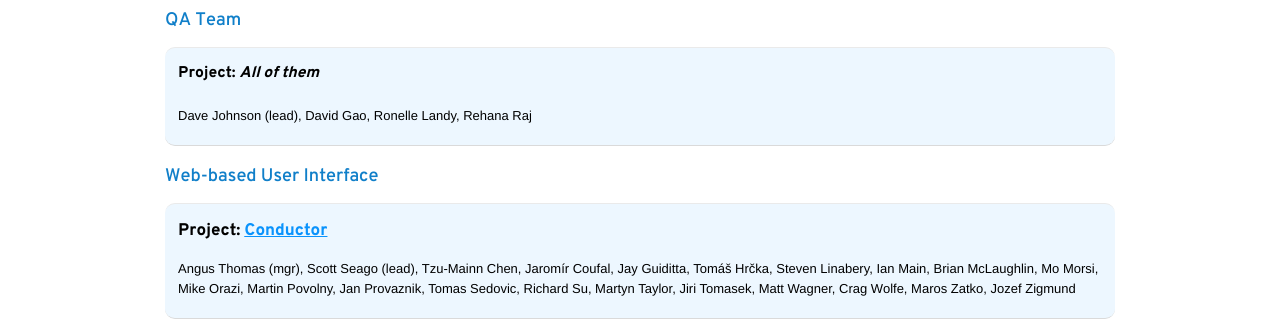
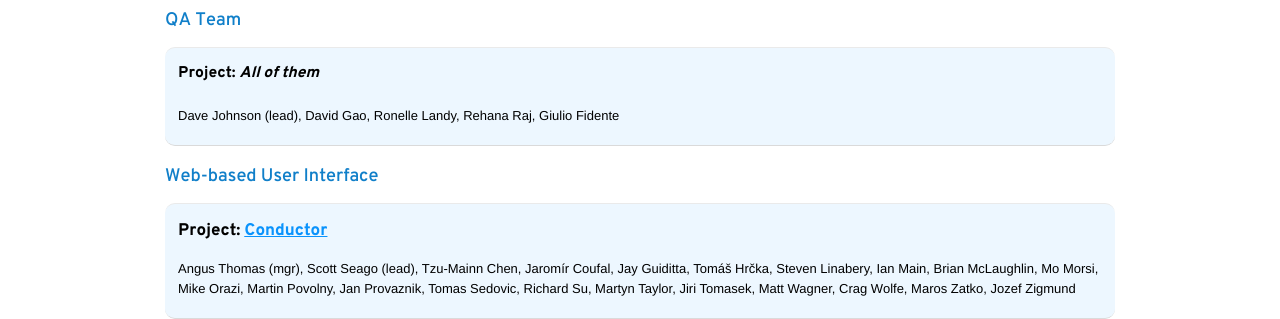
Before and after one commit to aeolusproject/aeolusproject.github.com, a Jekyll site: the page built from aeolus_team.md, in a window 1280 px wide and 900 px high, scrolled down 1316 px. Shown: the part 152-471 px from the top of the window. Built offline with Jekyll 4.4.1, drawn with Linux system fonts in a browser that asks for light colours; nearby versions of some CDN libraries; comment, search, counter and statistics services are not loaded; some of the changed text lies outside the part shown.

Commit message:
adds Giulio to the team members

```diff
--- a/aeolus_team.md
+++ b/aeolus_team.md
@@ -91,7 +91,7 @@
 <div class="section-grouping">
 #### Project: *All of them*
 
-Dave Johnson (lead), David Gao, Ronelle Landy, Rehana Raj
+Dave Johnson (lead), David Gao, Ronelle Landy, Rehana Raj, Giulio Fidente
 </div>
 
 ## Web-based User Interface
@@ -690,8 +690,6 @@
       <td>&nbsp;</td>
       <td>&nbsp;</td>
     </tr>
-  </tbody>
-  <tfoot>
     <tr id='jzigmund'>
       <td>Jozef Zigmund</td>
       <td>jzigmund</td>
@@ -706,7 +704,19 @@
       <td>&nbsp;</td>
       <td>&nbsp;</td>
     </tr>
-  </tfoot>
+    <tr id='giulivo'>
+      <td>Giulio Fidente</td>
+      <td>giulivo</td>
+      <td>All</td>
+      <td>Testing, Automation</td>
+      <td>gfidente AT fedoraproject DOT org</td>
+      <td>Giulio</td>
+      <td>
+        <a href='http://giulivo.blogspot.com'>Link</a>
+      </td>
+      <td>&nbsp;</td>
+    </tr>
+  </tbody>
 </table>
 
 <a class='button' href='get_it.html'>
```
